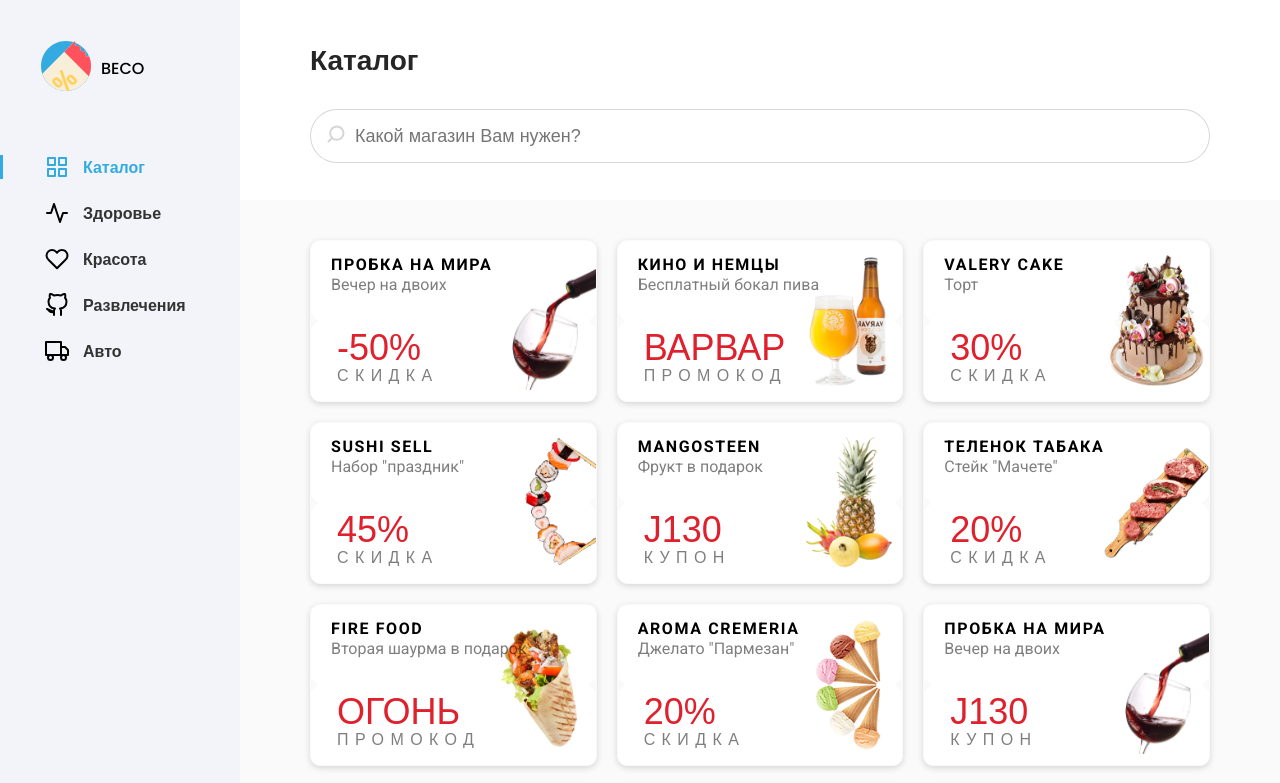
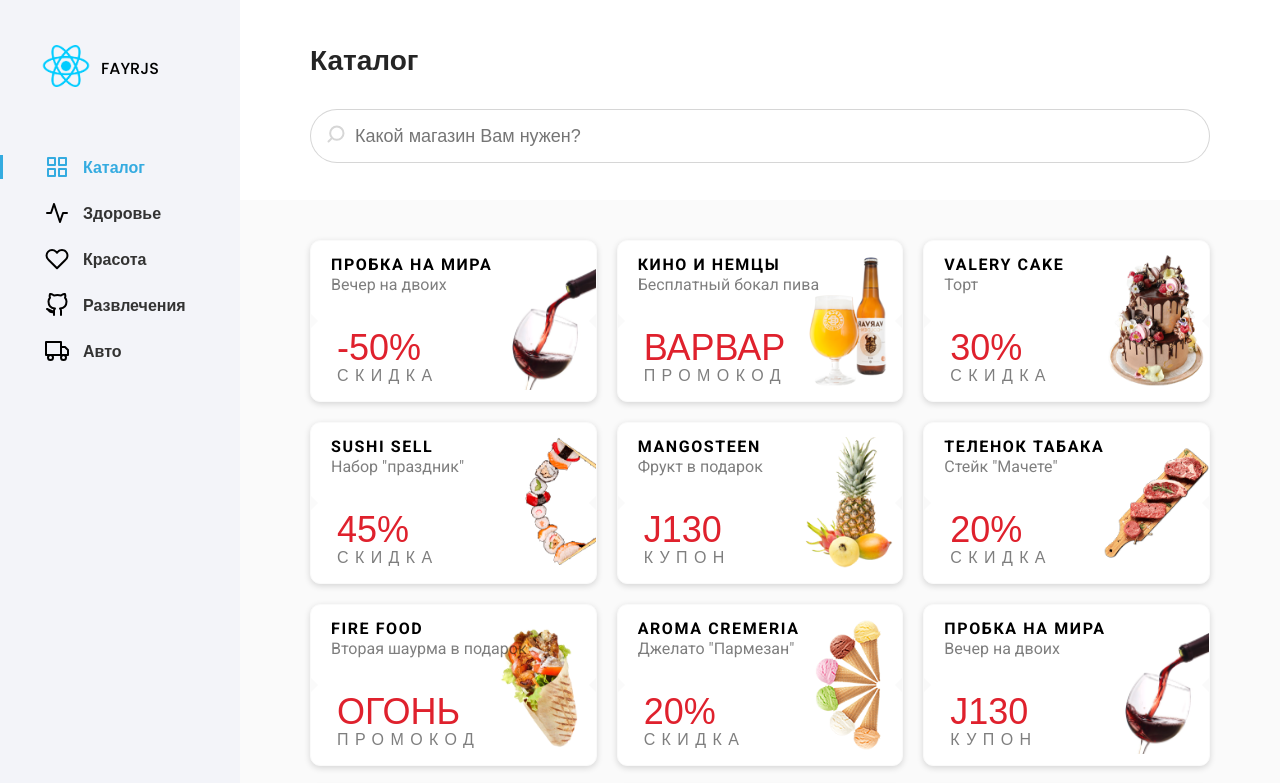
Before and after one commit to Vadim-1507/NativeJS-adaptive, a plain HTML site: page index.html in a window 1280 px wide. Shown: the top 783 px of the page. Drawn offline with nearby package versions, Linux system fonts and the light colour scheme.

Commit message:
Ready-made project

```diff
--- a/index.html
+++ b/index.html
@@ -5,7 +5,7 @@
     <meta name="viewport"
           content="width=device-width, user-scalable=no, initial-scale=1.0, maximum-scale=1.0, minimum-scale=1.0">
     <meta http-equiv="X-UA-Compatible" content="ie=edge">
-    <title>Адаптивный дизайн</title>
+    <title>JS Pet Project</title>
     <link rel="stylesheet" href="css/style.css">
     <link rel="preconnect" href="https://fonts.gstatic.com">
     <link href="https://fonts.googleapis.com/css2?family=Open+Sans:wght@400;600&family=Roboto:wght@400;500;700&display=swap&family=Poppins:wght@500&display=swap"
@@ -23,9 +23,9 @@
     <section class="sidebar">
         <div class="company">
             <div class="logo_wrapper">
-                <img src="img/logo.svg" alt="logo" class="logo">
+                <img src="img/logo.png" alt="logo" class="logo">
             </div>
-            <h3 class="company_name">beco</h3>
+            <h3 class="company_name">fayrJS</h3>
         </div>
 
         <div class="menu_wrapper">
```
Also changed, not shown: img/logo.png (added), img/logo.svg (deleted).
